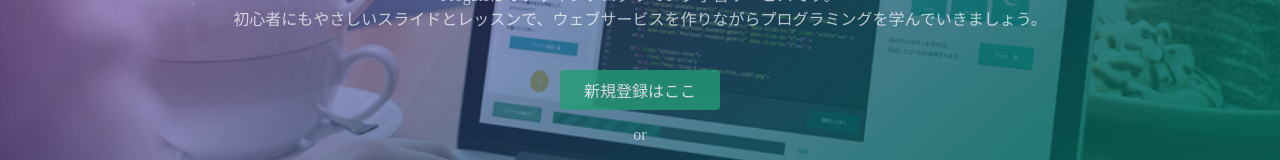
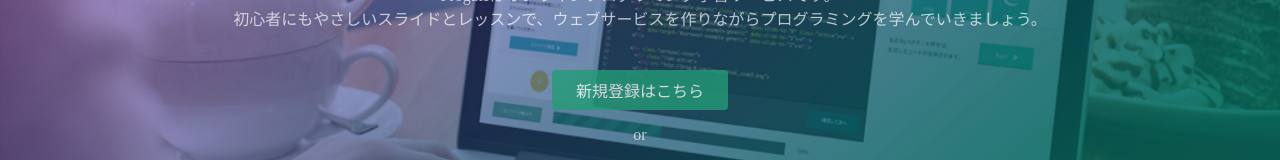
Before and after one commit to Gi2m0/Gi2m0.github.io, a plain HTML site: page index.html in a window 1280 px wide. Shown: the part 362-522 px from the top of the page. Drawn offline with Linux system fonts and the light colour scheme.

Commit message:
Update index.html

```diff
--- a/index.html
+++ b/index.html
@@ -26,7 +26,7 @@
       <h1>LEARN TO CODE.<br>LEARN TO BE CREATIVE.</h1>
       <p>Progateはオンラインプログラミング学習サービスです。<br>初心者にもやさしいスライドとレッスンで、ウェブサービスを作りながらプログラミングを学んでいきましょう。</p>
       <div class="btn-wrapper">
-        <a href="#" class="btn signup">新規登録はここ</a>
+        <a href="#" class="btn signup">新規登録はこちら</a>
         <p>or</p>
         <a href="#" class="btn facebook"><span class="fa fa-facebook"></span>Facebookで登録</a>
         <a href="#" class="btn twitter"><span class="fa fa-twitter"></span>Twitterで登録</a>
```
